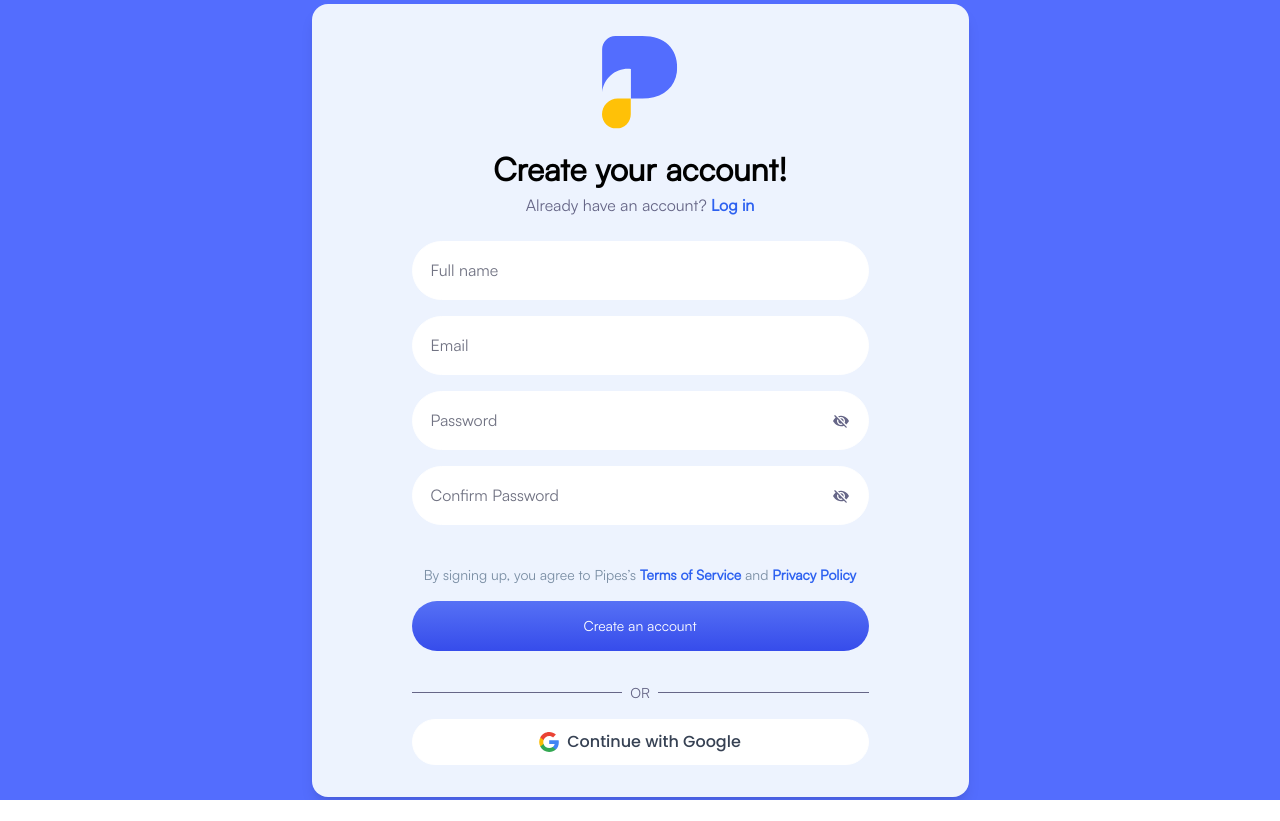
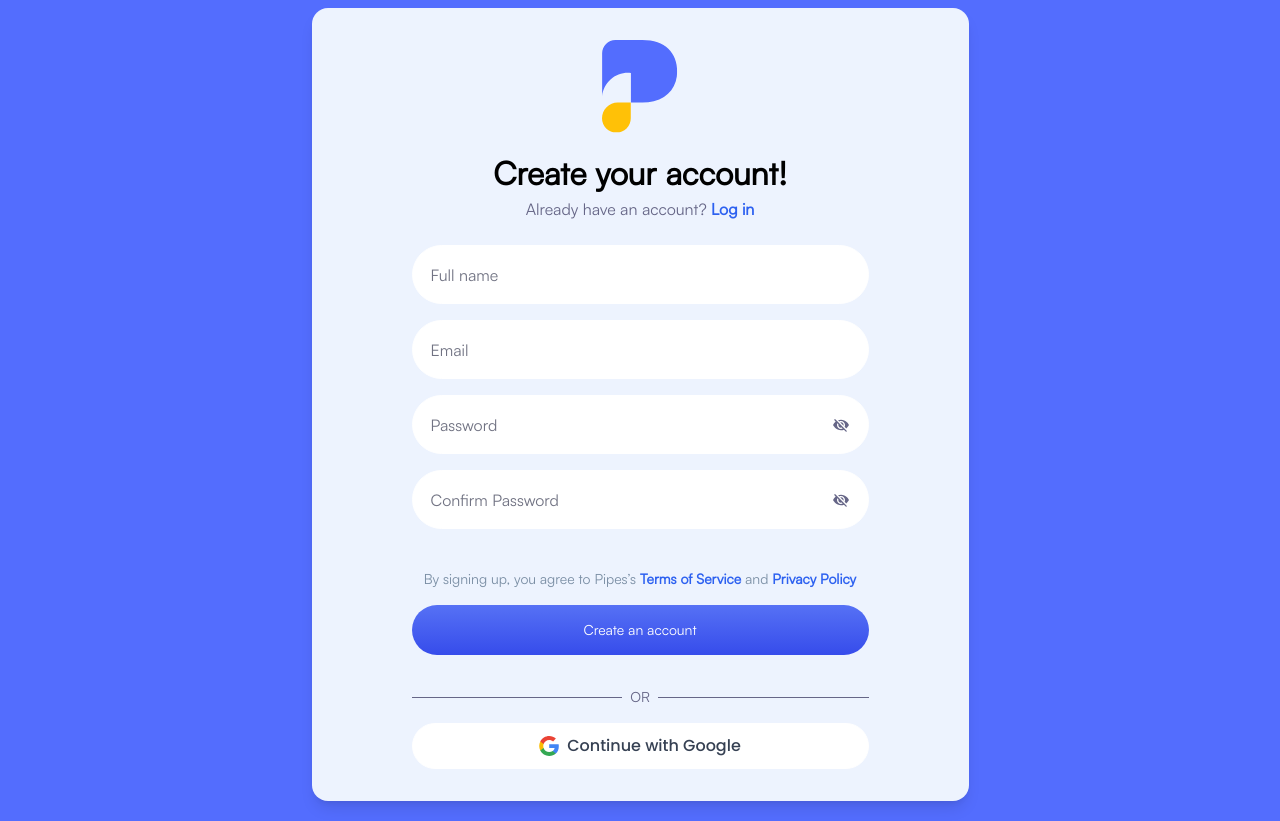
Before and after one commit to ElminAkberov/Pipes, a React (Vite) app: page /sign-up in a window 1280 px wide. Before the commit the page ends 800 px from the top, so only its background shows below. Built offline with nearby package versions, Linux system fonts and the light colour scheme.

Commit message:
v1.0.3-heightProblem

```diff
--- a/src/pages/auth/Login/Login.jsx
+++ b/src/pages/auth/Login/Login.jsx
@@ -41,7 +41,7 @@ const Login = () => {
   };
 
   return (
-    <div className="satoshi w-full h-[100dvh] bg-[#536DFE] flex items-center justify-center px-5">
+    <div className="satoshi w-full min-h-screen bg-[#536DFE] flex items-center justify-center p-5 pt-2">
       <div className="bg-[#EDF3FE] rounded-2xl shadow-lg p-8 px-[100px] max-md:px-[30px] max-md:py-5 w-[657px]">
         <div className="flex justify-center">
           <img src={Logo} alt="Logo" />
--- a/src/pages/auth/SignUp/SignUp.jsx
+++ b/src/pages/auth/SignUp/SignUp.jsx
@@ -47,7 +47,7 @@ const SignUp = () => {
   };
 
   return (
-    <div className="satoshi w-full h-[100dvh] bg-[#536DFE] flex items-center justify-center px-5">
+    <div className="satoshi w-full min-h-screen bg-[#536DFE] flex items-center justify-center p-5 pt-2">
       <div className="bg-[#EDF3FE] rounded-2xl shadow-lg p-8 px-[100px] max-md:px-[30px] max-md:py-5 w-[657px]">
         <div className="flex justify-center">
           <img src={Logo} alt="Logo" />
```
